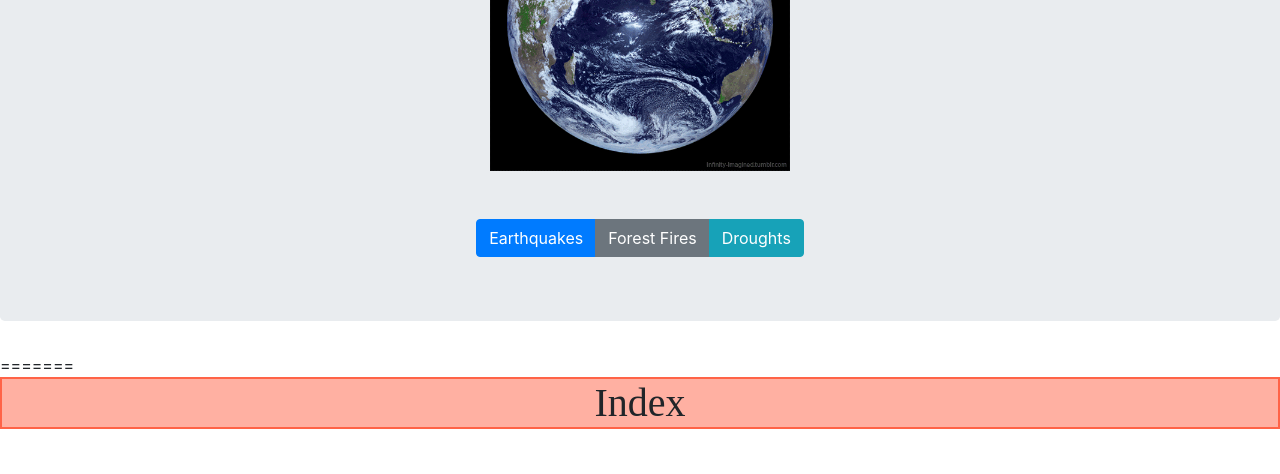
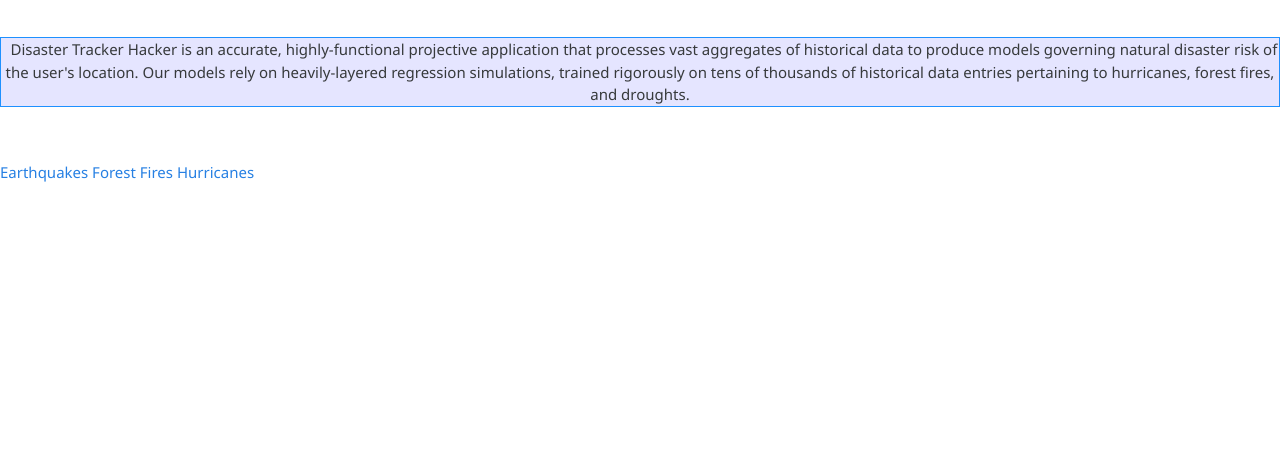
Before and after one commit to xu-ellen/disastertrackerhacker, a Django app: page / in a window 1280 px wide. Shown: the part 397-871 px from the top of the page. After the commit the page ends 579 px from the top, so only its background shows below. Run offline with Django 3.2, Linux system fonts and the light colour scheme; some libraries are stand-ins or nearby versions.

Commit message:
Update index.html

```diff
--- a/templates/app/index.html
+++ b/templates/app/index.html
@@ -1,37 +1,13 @@
 {% extends 'app/base.html' %}
 {% load static %}
-{% block head %}
-  <link rel="stylesheet" href="https://stackpath.bootstrapcdn.com/bootstrap/4.3.1/css/bootstrap.min.css" integrity="sha384-ggOyR0iXCbMQv3Xipma34MD+dH/1fQ784/j6cY/iJTQUOhcWr7x9JvoRxT2MZw1T" crossorigin="anonymous">
-{% endblock %}
 {% block body %}
-<<<<<<< HEAD
-  <h1>Disaster Tracker Hacker</h1>
-  <a href="/earthquakes/">Earthquakes</a>
-  <a href="/forest-fires/">Forest Fires</a>
-  <a href="/droughts/">Droughts</a>
-=======
-<<<<<<< HEAD
-  <div class="jumbotron">
-    <div class="container text-center">
-      <h1 style="background-color:hsla(9, 100%, 64%, 0.5); text-align:center; font-family:serif; border:2px solid Tomato">Disaster Tracker Hacker</h1>
-      <p style="text-align: center;">&nbsp;</p>
-      <div class="text-center">
-        <img src = "{% static 'earth.gif' %}" height = "300" width = "300" border = "2" </img>
-      </div>
-      <div class="btn-group mt-5">
-        <a class="btn btn-primary" href="/earthquakes/">Earthquakes</a>
-        <a class="btn btn-secondary" href="/forest-fires/">Forest Fires</a>
-        <a class="btn btn-info" href="/droughts/">Droughts</a>
-      </div>
-    </div>
-  </div>
-=======
-  <h1 style="background-color:hsla(9, 100%, 64%, 0.5); text-align:center; font-family:serif; border:2px solid Tomato">Index</h1>
+  <h1 style="background-color:hsla(9, 100%, 64%, 0.5); text-align:center; font-family:serif; border:2px solid Tomato">Natural Disaster Hacker Tracker</h1>
 <p style="text-align: center;">&nbsp;</p>
 <img src = "b698f5cc2ca55f1e9285696f92bb0ae4.gif" height = "300" width = "300" border = "2" class = "center" </img>
-<a href="/earthquakes/">Earthquakes</a>
-  <a href="/forest-fires/">Forest Fires</a>
-  <a href="/droughts/">Droughts</a>
->>>>>>> ec187a80b73a645627bf69d70b5cf4c78a0e000b
->>>>>>> 85905467a543bda47a9d8ab2fb33248fd556ba22
+<p style="text-align: center;">&nbsp;</p>
+<p style = "background-color:rgba(0, 0, 255, 0.1); text-align: center; font-family = serif; border: 1.5px solid DodgerBlue;">&nbsp; Disaster Tracker Hacker is an accurate, highly-functional projective application that processes vast aggregates of historical data to produce models governing natural disaster risk of the user's location. Our models rely on heavily-layered regression simulations, trained rigorously on tens of thousands of historical data entries pertaining to hurricanes, forest fires, and droughts.</p>
+<p style="text-align: center;">&nbsp;</p>
+<a href="/earthquakes/" style = "border:1px Tomato">Earthquakes</a>
+  <a href="/forest-fires/" style = "border:1px Tomato">Forest Fires</a>
+  <a href="/hurricanes/" style = "border:1px Tomato">Hurricanes</a>
 {% endblock %}
```
